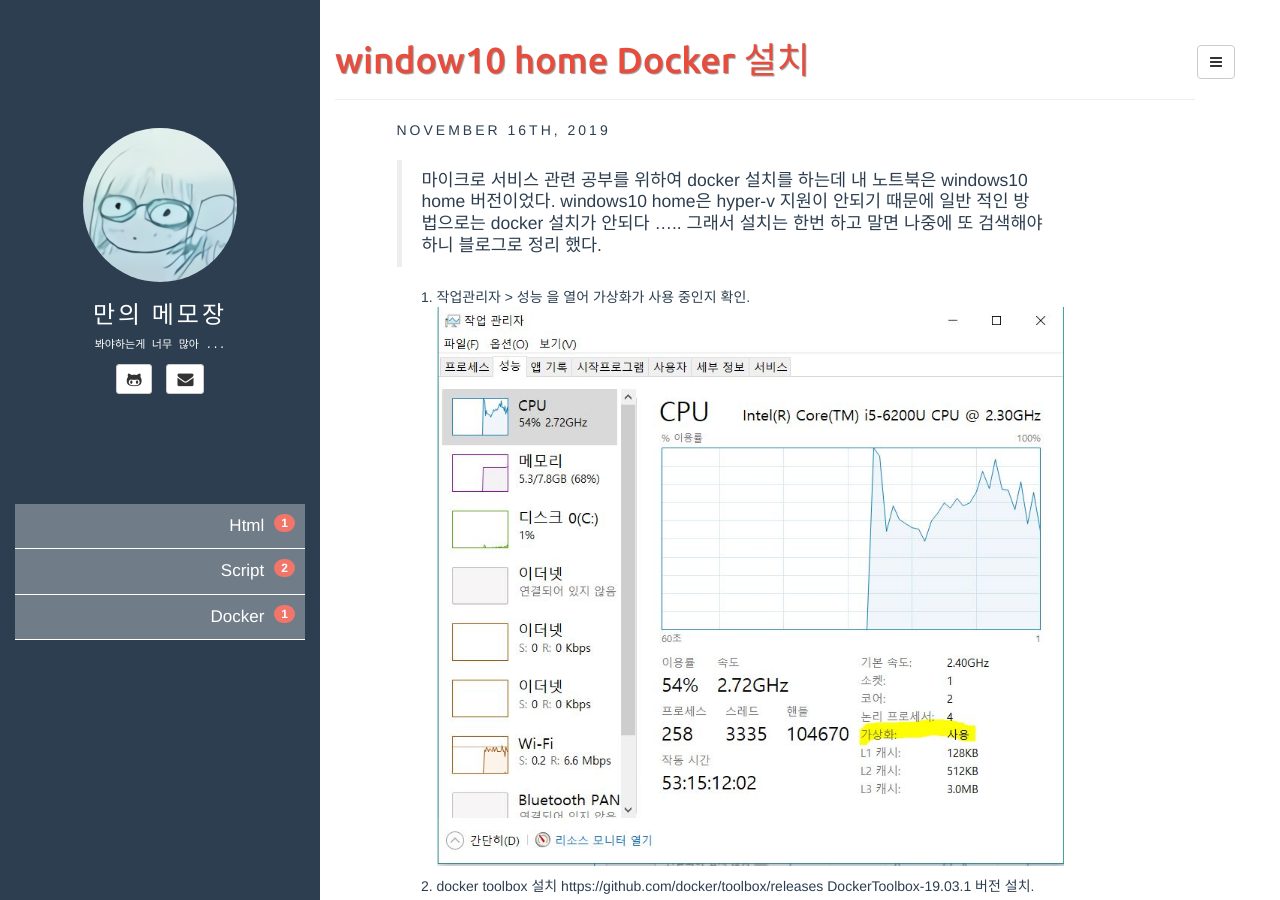
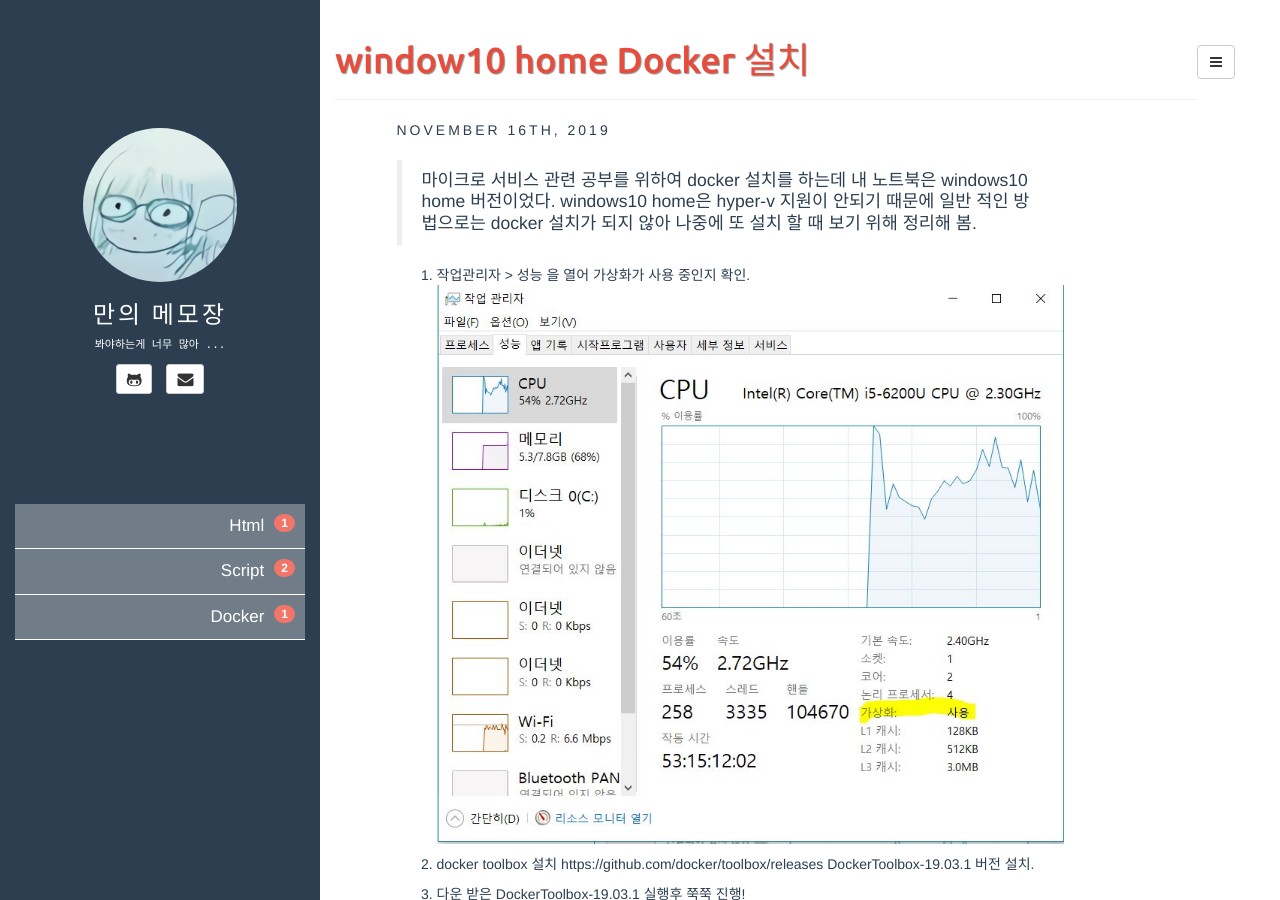
Before and after one commit to lunaelva/lunaelva.github.io, a Jekyll site: the page built from _posts/2019-11-16-docker_install.md, in a window 1280 px wide and 900 px high. Built offline with Jekyll 4.4.1, drawn with Linux system fonts in a browser that asks for light colours; comment, search, counter and statistics services are not loaded.

Commit message:
도커 설치

```diff
--- a/_posts/2019-11-16-docker_install.md
+++ b/_posts/2019-11-16-docker_install.md
@@ -9,8 +9,7 @@
 ---
 
 > 마이크로 서비스 관련 공부를 위하여 docker 설치를 하는데 내 노트북은 windows10 home 버전이었다.
-windows10  home은 hyper-v 지원이 안되기 때문에 일반 적인 방법으로는 docker 설치가 안되다 .....
-그래서 설치는 한번 하고 말면 나중에 또 검색해야 하니 블로그로 정리 했다.
+windows10  home은 hyper-v 지원이 안되기 때문에 일반 적인 방법으로는 docker 설치가 되지 않아 나중에 또 설치 할 때 보기 위해 정리해 봄.
 
 
 1. 작업관리자 > 성능 을 열어 가상화가 사용 중인지 확인.
```
